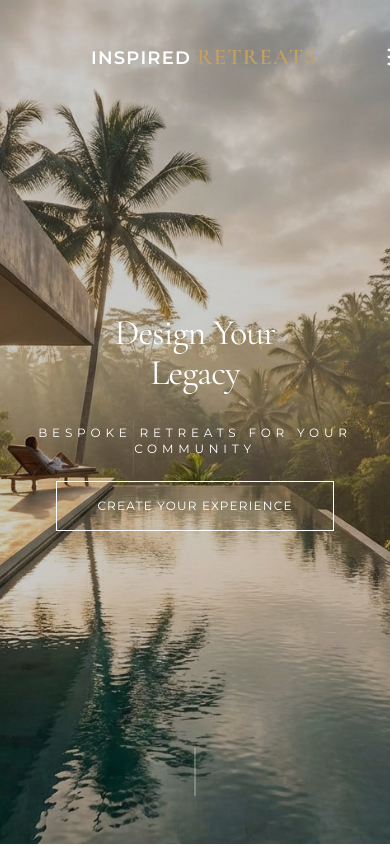
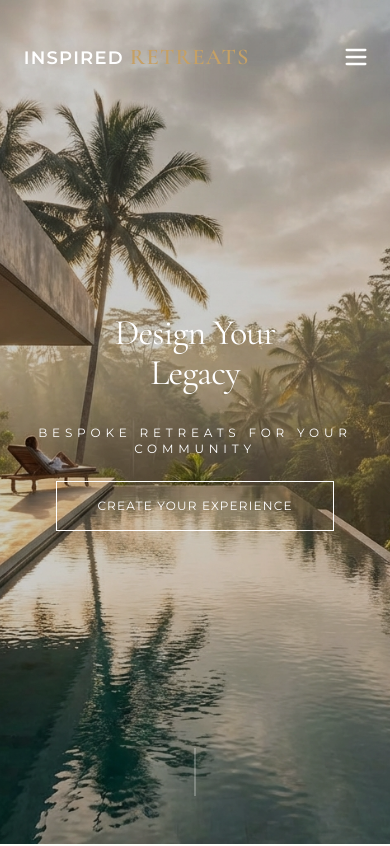
Before and after one commit to InspiredVentures/retreats-live, a React (Vite) app: page / in a window 390 px wide. Shown: the top 846 px of the page. Built offline with nearby package versions, Linux system fonts and the light colour scheme.

Commit message:
Update Navbar.jsx

```diff
--- a/src/components/Navbar.jsx
+++ b/src/components/Navbar.jsx
@@ -36,11 +36,11 @@ const Navbar = () => {
     return (
         <>
             <nav className={navClasses}>
-                <div className="container mx-auto px-6 md:px-12 flex justify-between items-center">
+                <div className="container mx-auto px-4 md:px-12 flex justify-between items-center">
                     {/* Logo */}
-                    <Link to="/" className="group">
+                    <Link to="/" className="group flex-shrink-1 min-w-0">
                         <div className={`transition-colors duration-500 ${textColorClass}`}>
-                            <Logo isScrolled={!isTransparent} className="transform scale-75 md:scale-100" />
+                            <Logo isScrolled={!isTransparent} className="transform scale-75 md:scale-100 origin-left" />
                         </div>
                     </Link>
 
@@ -54,7 +54,7 @@ const Navbar = () => {
                     </div>
 
                     {/* Mobile Menu Toggle */}
-                    <button className="md:hidden z-50 relative" onClick={() => setIsMobileMenuOpen(!isMobileMenuOpen)}>
+                    <button className="md:hidden z-50 relative flex-shrink-0 p-1" onClick={() => setIsMobileMenuOpen(!isMobileMenuOpen)}>
                         <div className={`${isMobileMenuOpen ? 'text-aman-charcoal' : textColorClass} transition-colors duration-300`}>
                             {isMobileMenuOpen ? <X size={28} /> : <Menu size={28} />}
                         </div>
```
